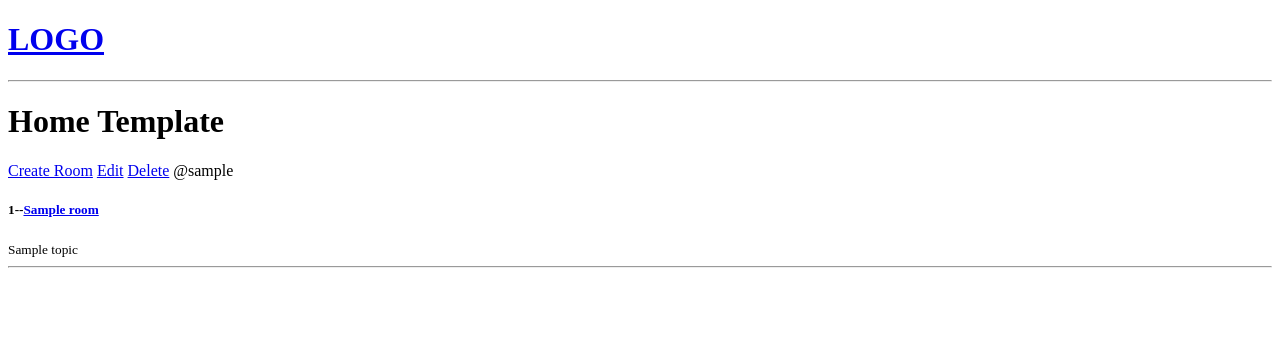
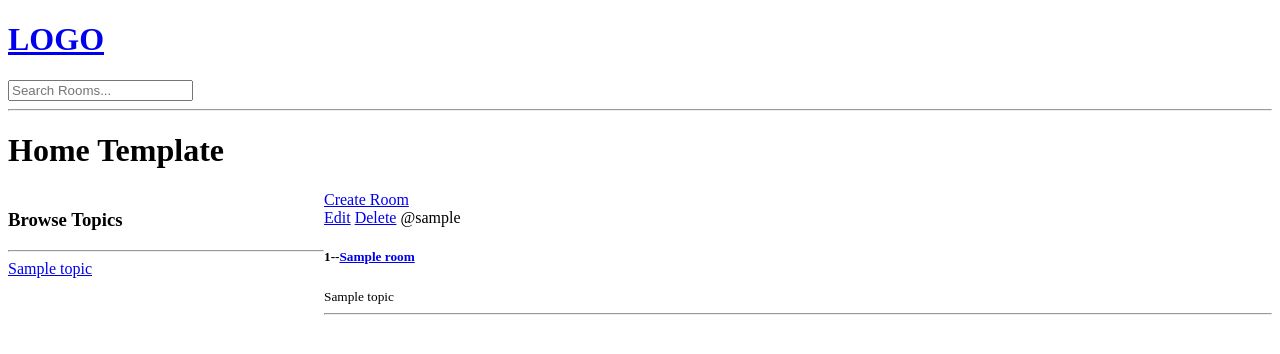
Before and after one commit to Mushfiqur719/Chatroom, a Django app: page / in a window 1280 px wide. Shown: the top 354 px of the page. Run offline with Django 4.2, Linux system fonts and the light colour scheme; tables that the repository leaves empty hold one stand-in row (values such as "Sample post").

Commit message:
4: Searching functionality, left navbar, searchbar

```diff
--- a/base/templates/base/home.html
+++ b/base/templates/base/home.html
@@ -1,20 +1,38 @@
 {% extends 'main.html' %}
 
 {% block content %}
+<style>
+    .home-container{
+        display: grid;
+        grid-template-columns: 1fr 3fr;
+    }
+</style>
 <h1>
     Home Template
 </h1>
 
+<div class="home-container">
     <div>
+        <h3>Browse Topics</h3>
+        <hr>
+        {% for topic in topics %}
+            <div>
+                <a href="{% url 'home' %}?q={{topic.name}}">{{topic.name}}</a>
+            </div>
+        {% endfor %}
+    </div>
+
     <div>
         <a href="{% url 'create-room'  %}">Create Room</a>
         {% for room in rooms %}
+        <div>
             <a href="{% url 'update-room' room.id %}">Edit</a>
             <a href="{% url 'delete-room' room.id %}">Delete</a>
             <span>@{{room.host.username}}</span>
             <h5>{{room.id}}--<a href="{% url 'room' room.id %}">{{room.name}}</a></h5>
             <small>{{room.topic.name}}</small>
             <hr>
+        </div>
         {% endfor %}
     </div>
 </div>
--- a/base/views.py
+++ b/base/views.py
@@ -1,19 +1,30 @@
 from django.shortcuts import render,redirect
-from .models import Room
+from django.db.models import Q
+from .models import Room,Topic
 from .forms import RoomForm
 
 # Create your views here.
 
-rooms=[
-    {'id' : 1, 'name': 'Lets Learn Python!'},
-    {'id' : 2, 'name': 'Lets Learn DSA!'},
-    {'id' : 3, 'name': 'Lets Learn Django!'},
-]
+# rooms=[
+#     {'id' : 1, 'name': 'Lets Learn Python!'},
+#     {'id' : 2, 'name': 'Lets Learn DSA!'},
+#     {'id' : 3, 'name': 'Lets Learn Django!'},
+# ]
 
 
 def home(request):
-    rooms = Room.objects.all()
-    context = {'rooms': rooms}
+    q = request.GET.get('q') if request.GET.get('q') != None else ''
+
+    rooms = Room.objects.filter(
+        Q(topic__name__icontains = q) |
+        Q(name__icontains = q) |
+        Q(description__icontains = q)
+    )
+
+    topics = Topic.objects.all()
+
+    context = {'rooms': rooms, 'topics':topics}
+
     return render(request, 'base/home.html',context)
 
 
--- a/templates/navbar.html
+++ b/templates/navbar.html
@@ -1,4 +1,9 @@
 <a href="/">
     <h1>LOGO</h1>
 </a>
+
+<form method="GET" action="{% url 'home' %}">
+    <input type="text" name="q" placeholder="Search Rooms..."/>
+</form>
+
 <hr>
```
Lines whose indentation alone changed are shown as unchanged.
